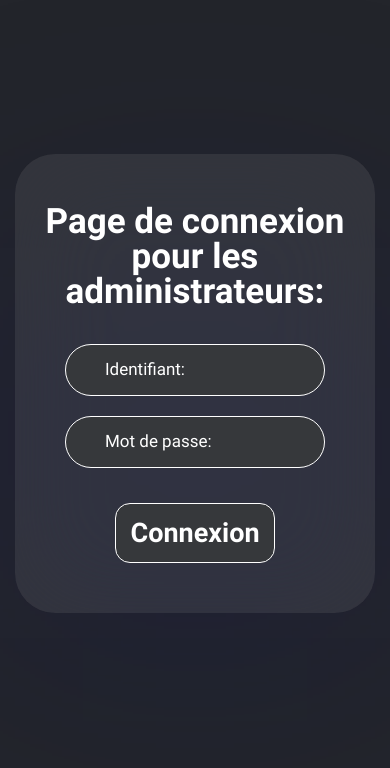
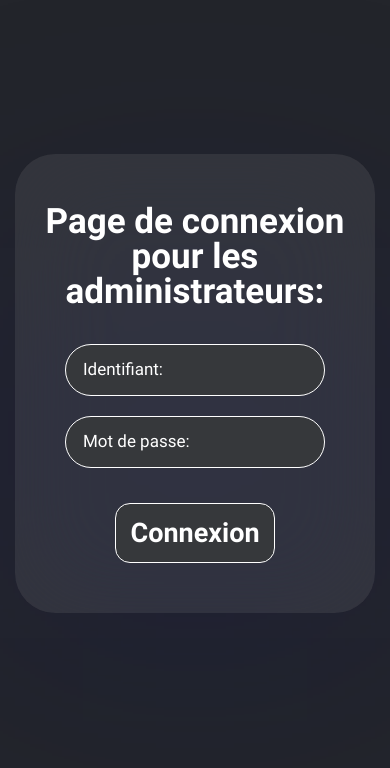
Before and after one commit to TimeoBlondeleauDubois/Frozen-Liste, a Flask app: page /connexion in a window 390 px wide. Shown: the part 76-844 px from the top of the page. Run offline with Flask 3, Linux system fonts and the light colour scheme; style sheets or scripts are compiled from the project's sources.

Commit message:
chore: Update padding for labels in connexion.css

```diff
--- a/static/connexion/connexion.css
+++ b/static/connexion/connexion.css
@@ -170,6 +170,7 @@ $big-margin-right-mb: px;*/
   }
   label {
     margin-top: -45px !important;
+    padding: 5px 20px !important;
   }
   .wrapper {
     margin-top: 40px;
@@ -226,6 +227,7 @@ $big-margin-right-mb: px;*/
   }
   label {
     margin-top: -40px !important;
+    padding: 5px 18px !important;
   }
   .question {
     margin-bottom: 20px;
--- a/static/connexion/connexion.scss
+++ b/static/connexion/connexion.scss
@@ -170,6 +170,7 @@
 
     label {
         margin-top: -45px !important;
+        padding: 5px 20px !important;
     }
 
     .wrapper {
@@ -239,6 +240,7 @@
 
     label {
         margin-top: -40px !important;
+        padding: 5px 18px !important;
     }
 
     .question {
```
Also changed, not shown: 1 other file.
